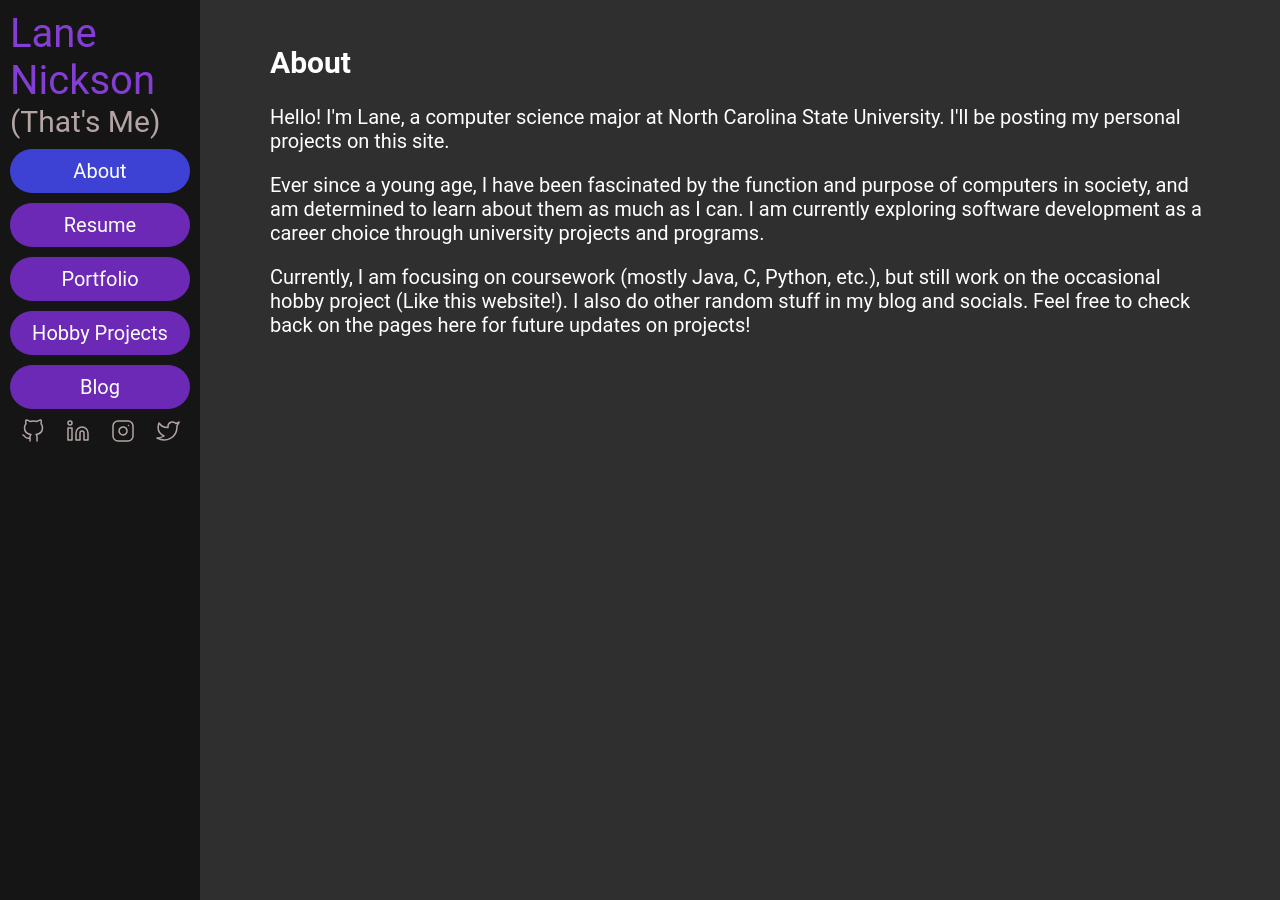
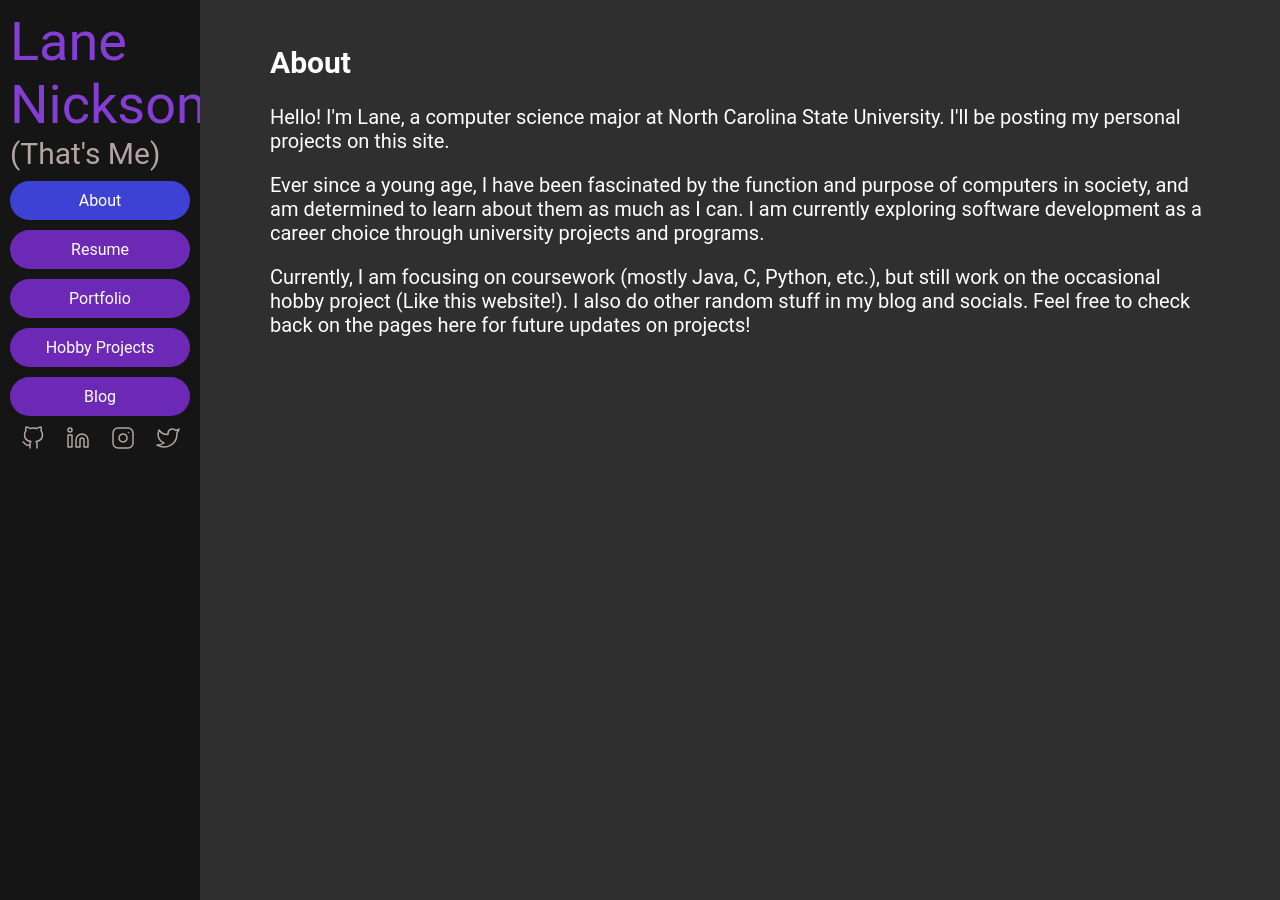
Before and after one commit to LaneDNickson/LaneDNickson.github.io, a Jekyll site: the page built from index.html, in a window 1280 px wide. Built offline with Jekyll 4.4.1, drawn with Linux system fonts in a browser that asks for light colours.

Commit message:
Edited some font sizes

```diff
--- a/_sass/navigation.scss
+++ b/_sass/navigation.scss
@@ -66,7 +66,7 @@
 }
 
 .site-title {
-  font-size: 2rem;
+  font-size: 2.7rem;
   font-weight: 100%;
   color: $color-main;
 }
@@ -79,6 +79,7 @@
 
 .nav-button,
 .nav-active {
+  font-size: 0.8rem;
   text-align: center;
   border-radius: 2px;
 
```
Also changed, not shown: 12 other files.
